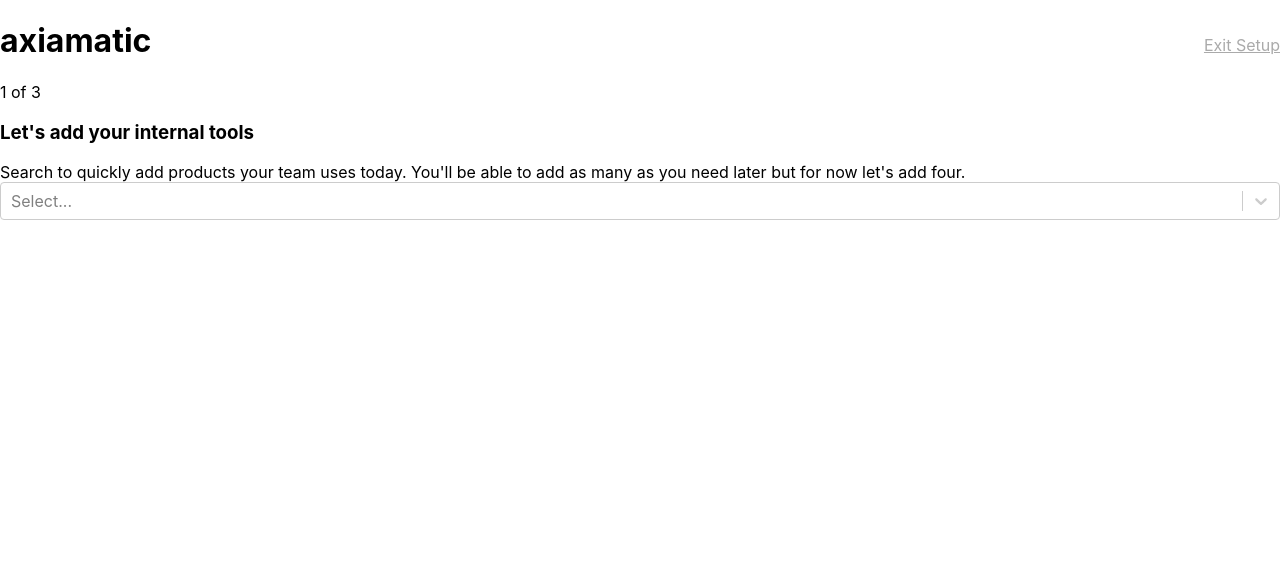
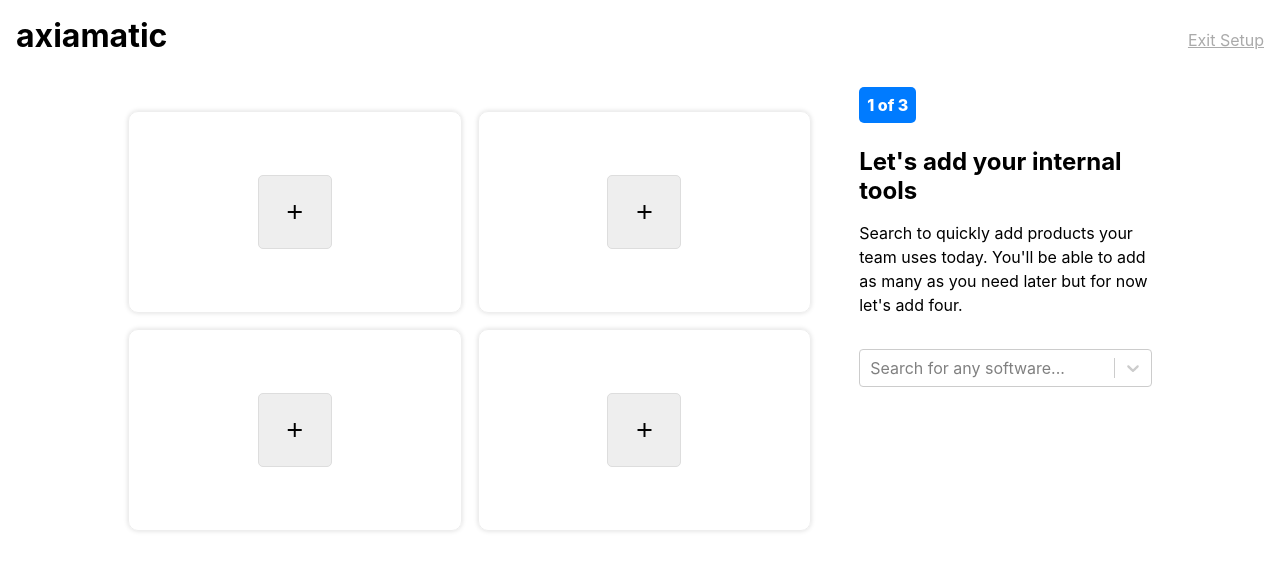
Before and after one commit to nandap4790/axiamatic-task, a React (Create React App) app: page / in a window 1280 px wide. Shown: the top 570 px of the page. Built offline with nearby package versions, Linux system fonts and the light colour scheme.

Commit message:
Handle placeholder

```diff
--- a/public/index.html
+++ b/public/index.html
@@ -3,6 +3,8 @@
   <head>
     <meta charset="utf-8" />
     <link rel="icon" href="%PUBLIC_URL%/favicon.ico" />
+    <link href="https://fonts.googleapis.com/icon?family=Material+Icons"
+      rel="stylesheet">
     <meta name="viewport" content="width=device-width, initial-scale=1" />
     <meta name="theme-color" content="#000000" />
     <meta
--- a/src/App.css
+++ b/src/App.css
@@ -9,3 +9,124 @@
   top: 4px;
   color: #aaa;
 }
+
+.axiamatic-tools {
+  padding: 16px;
+}
+
+.full-length-header {
+  margin-bottom: 40px;
+}
+
+.step-counter {
+  background-color: #007bff;
+  color: white;
+  padding: 8px;
+  border-radius: 5px;
+  font-weight: 800;
+}
+
+h3 {
+  font-size: 1.5rem;
+  margin-bottom: 16px;
+}
+
+.static-description {
+  margin: 32px 0;
+}
+
+.static-description div {
+  line-height: 24px;
+}
+
+.icon-content {
+  display: flex;
+  align-items: center;
+  column-gap: 12px;
+  margin: 0 8px;
+}
+
+.software-option {
+  position: relative;
+  top: -2px;
+}
+
+.wrapper-icons {
+  display: grid;
+  flex-wrap: wrap;
+  margin: 16px 0;
+  grid-template-columns: 1fr 1fr;
+  grid-gap: 16px;
+}
+
+.icon-container {
+  height: 200px;
+  display: flex;
+  flex-direction: column;
+  justify-content: center;
+  align-items: center;
+  border: 1px solid #eee;
+  border-radius: 10px;
+  box-shadow: 0px 0px 5px #ddd;
+}
+
+.icon-container .icon-content {
+  display: flex;
+  flex-direction: column;
+}
+
+.icon-container .icon-content span {
+  margin-bottom: 8px;
+}
+
+.icon-container .icon-content .software-option {
+  margin-bottom: 32px;
+}
+
+.icon-container .icon-content svg {
+  width: 75px;
+  height: 75px;
+}
+
+.added-products-count {
+  text-align: center;
+}
+
+.add-icon .material-icons {
+  padding: 24px;
+  background-color: #eee;
+  border: 1px solid #ddd;
+  border-radius: 5px;
+}
+
+.remove-item {
+  display: flex;
+  align-items: center;
+}
+
+.remove-item .material-icons {
+  font-size: 20px;
+  padding-right: 8px;
+}
+
+.icon-container .software-option {
+  font-weight: bold;
+}
+
+@media screen and (min-width: 1024px) {
+  .axiamatic-tools-container {
+    display: flex;
+    max-width: 1024px;
+    margin: 0 auto;
+    column-gap: 48px;
+  }
+
+  .description-container {
+    order: 1;
+    width: 30%;
+  }
+
+  .items-container {
+    width: 70%;
+  }
+}
--- a/src/App.js
+++ b/src/App.js
@@ -1,4 +1,4 @@
-import { useState } from 'react';
+import { useEffect, useState } from 'react';
 import './App.css';
 import HeaderComponent from './atoms/header';
 import TextContent from './atoms/text-content';
@@ -16,37 +16,37 @@
       id: 1,
       logo: '',
       value: 'notion',
-      label: <div class="icon-content"><span><NotionIcon /></span><span>Notion</span></div>
+      label: <div class="icon-content"><span><NotionIcon /></span><span className="software-option">Notion</span></div>
     },
     {
       id: 2,
       logo: '',
       value: 'slack',
-      label: <div class="icon-content"><span><SlackIcon /></span><span>Slack</span></div>
+      label: <div class="icon-content"><span><SlackIcon /></span><span className="software-option">Slack</span></div>
     },
     {
       id: 3,
       logo: '',
       value: 'jira',
-      label: <div class="icon-content"><span><JiraIcon /></span><span>Jira</span></div>
+      label: <div class="icon-content"><span><JiraIcon /></span><span className="software-option">Jira</span></div>
     },
     {
       id: 4,
       logo: '',
       value: 'github',
-      label: <div class="icon-content"><span><GithubIcon /></span><span>Github</span></div>
+      label: <div class="icon-content"><span><GithubIcon /></span><span className="software-option">Github</span></div>
     },
     {
       id: 5,
       logo: '',
       value: 'gitLab',
-      label: <div class="icon-content"><span><GitlabIcon /></span><span>Gitlab</span></div>
+      label: <div class="icon-content"><span><GitlabIcon /></span><span className="software-option">Gitlab</span></div>
     },
   ];
 
-  const [inputVal, setInputVal]= useState('');
-  const [list, setList] = useState([]);
   const [selectedVal, setSelectedVal] = useState([]);
+  const [numberOfItems, setNumberOfItems] = useState();
+  const [productString, setProductString] = useState();
 
   const options = [
     { value: 'chocolate', label: 'Chocolate' },
@@ -63,33 +63,69 @@
     }
   }
 
+  useEffect(() => {
+    if(selectedVal.length === 1) {
+      setProductString("product")
+    } else if(selectedVal.length > 1) {
+      setProductString("products")
+    }
+    setNumberOfItems(selectedVal.length)
+  }, [selectedVal])
+
   const removeItemFromSelected = (e, item) => {
     const copyArr = [...selectedVal];
     setSelectedVal(copyArr.filter(ele =>  ele.id !== item.id ))
   }
 
   const renderStuff = () => {
-    return selectedVal.map((item) => {
-      return <div>
-        <span>{item.label}</span>
-        <span onClick={(e) => removeItemFromSelected(e, item)}>remove item</span>
+    // return selectedVal.map((item) => {
+    //   return <div class="icon-container">
+    //     {item.label}
+    //     <span className="remove-item" onClick={(e) => removeItemFromSelected(e, item)}>
+    //       <span class="material-icons">close</span>
+    //       <span>Remove</span>
+    //     </span>
+    //   </div>
+    // })
+    // for(let i=1;i<=4;i++) {
+    //   console.log('inside', 1)
+    //   return <div class="icon-container">
+    //     <div className="add-icon">
+    //         <span class="material-icons">add</span>
+    //       </div>
+    //     </div>
+    // }
+    return [...Array(4)].map((e, i) =>
+      <div class="icon-container">
+        <div className="add-icon">
+          <span class="material-icons">add</span>
+        </div>
       </div>
-    })
+    );
   }
 
   return (
     <div className="axiamatic-tools">
       <FullLengthHeader />
-      <div className="tool-upload-content">
-        <div classNames="tiles"></div>
-        <div className='desc-with-search'>
-          <div>1 of 3</div>
-          <HeaderComponent level={3} content="Let's add your internal tools" />
-          <TextContent type="div" content="Search to quickly add products your team uses today. You'll be able to add as many as you need later but for now let's add four." />
+      <div className="axiamatic-tools-container">
+        <div className="description-container">
+          <div className="tool-upload-content">
+            <div classNames="tiles"></div>
+            <div className='desc-with-search'>
+              <span className="step-counter">1 of 3</span>
+              <div className='static-description'>
+                <HeaderComponent level={3} content="Let's add your internal tools" />
+                <TextContent type="div" content="Search to quickly add products your team uses today. You'll be able to add as many as you need later but for now let's add four." />
+              </div>
+            </div>
+          </div>
+          <Select options={data} onChange={handleChange} placeholder={'Search for any software...'} />
+        </div>
+        <div className="items-container">
+          <div className="wrapper-icons">{renderStuff()}</div>
+          {numberOfItems > 0 && <div className="added-products-count">{numberOfItems} {productString} added</div>}
         </div>
       </div>
-      <Select options={data} onChange={handleChange} />
-      {renderStuff()}
     </div>
   );
 }
--- a/src/index.css
+++ b/src/index.css
@@ -11,3 +11,7 @@
   font-family: source-code-pro, Menlo, Monaco, Consolas, 'Courier New',
     monospace;
 }
+
+h1, h3, p {
+  margin: 0;
+}
--- a/src/rows/index.js
+++ b/src/rows/index.js
@@ -4,10 +4,10 @@
 import TextContent from '../atoms/text-content';
 
 const FullLengthHeader = () => {
-    return <div class="full-length-header">
+    return <header class="full-length-header">
         <HeaderComponent level={1} content="axiamatic" />
         <TextContent type="link" content="Exit Setup" />
-    </div>
+    </header>
 }
 
 export default FullLengthHeader;
```
